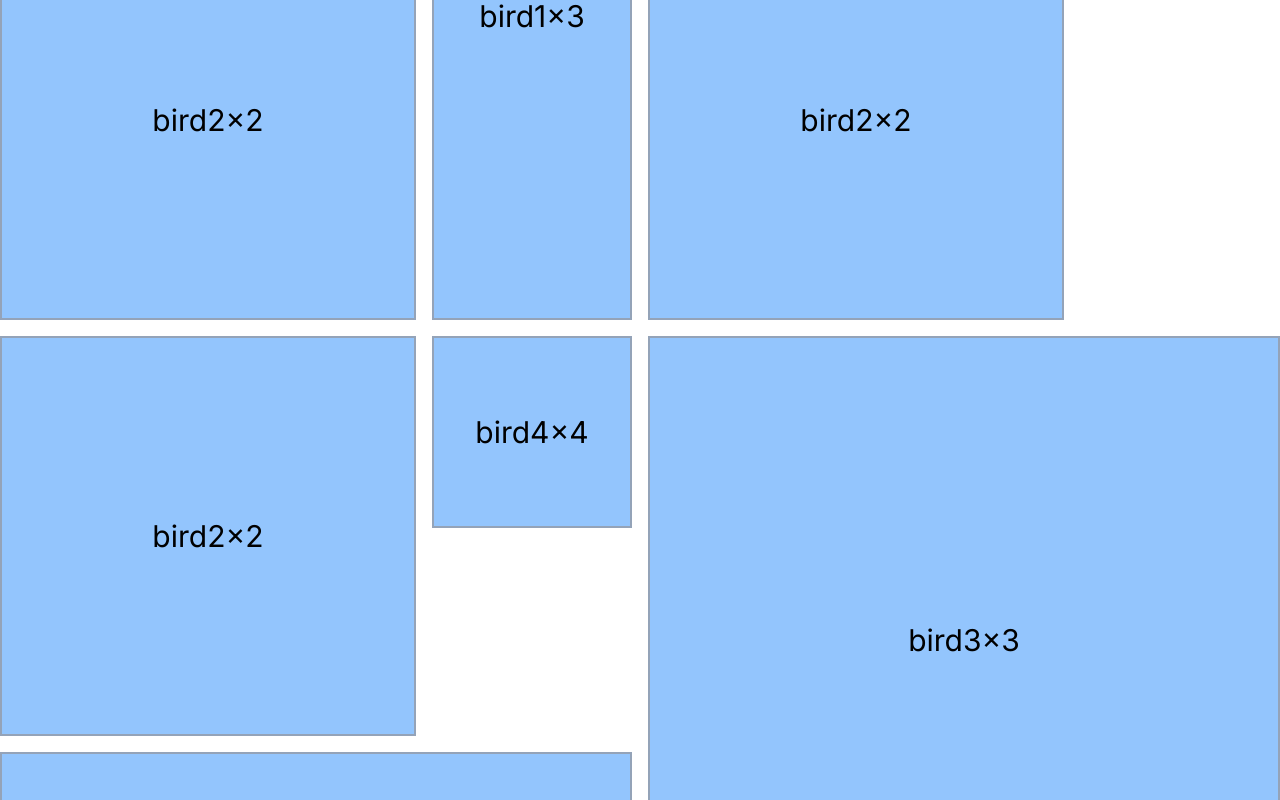
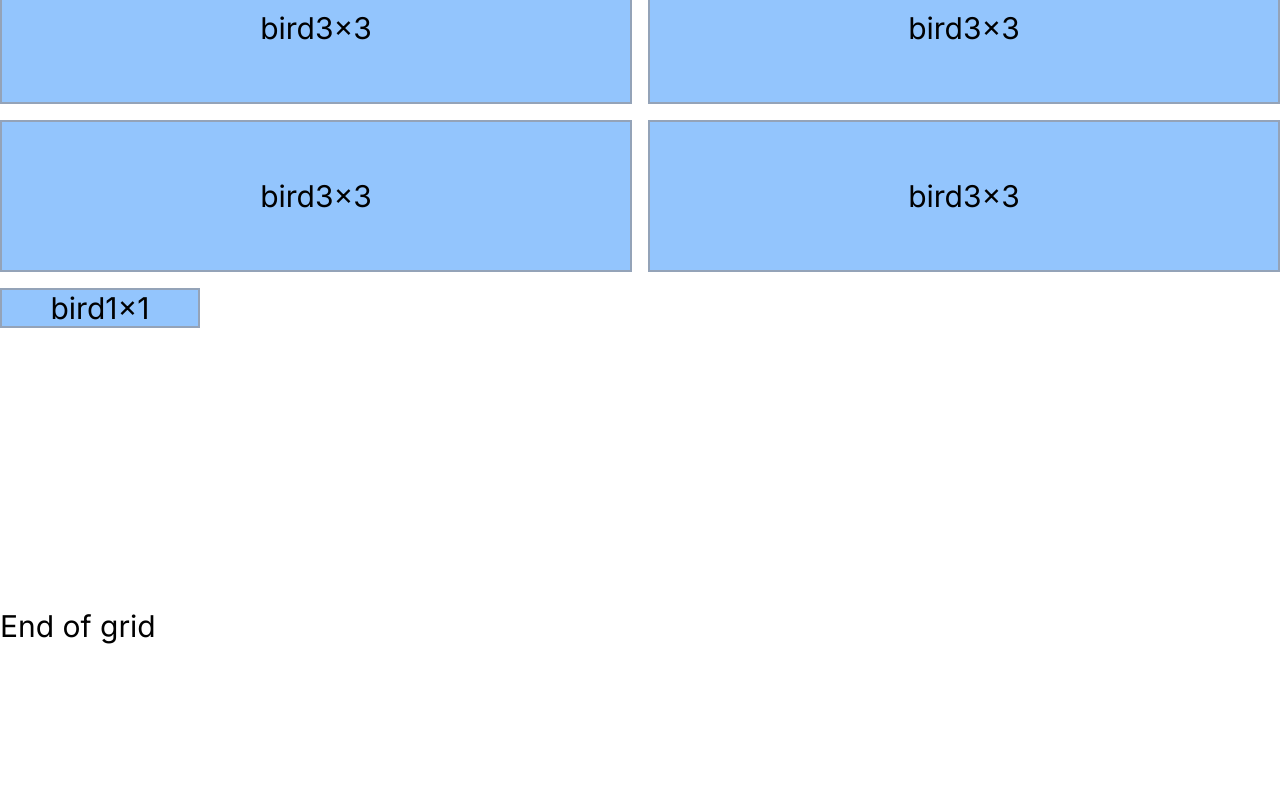
Before and after one commit to GregWatson/my-css-grid, a Next.js app: page /test in a window 1280 px wide. Shown: the part 600-1400 px from the top of the page. After the commit the page ends 1244 px from the top, so only its background shows below. Built offline with nearby package versions, Linux system fonts and the light colour scheme.

Commit message:
Try using style instead of className.

```diff
--- a/components/cssgrid/css-grid2.tsx
+++ b/components/cssgrid/css-grid2.tsx
@@ -1,3 +1,5 @@
+import { TemplateContext } from "next/dist/shared/lib/app-router-context.shared-runtime";
+
 const TEST_DATA = [
   {
     name: "bird",
@@ -32,7 +34,8 @@ function GridItem({
   }
   return (
     <div
-      className={`${cn} min-h-48 bg-blue-300 flex justify-center items-center border-2 border-slate-400`}
+      className={`${cn} min-h-[40px] bg-blue-300 flex justify-center items-center border-2 border-slate-400`}
+      style={{ gridRow: `span ${rowspan}`, gridColumn: `span ${colspan}` }}
     >
       {name}
       {`${colspan}x${rowspan}`}
@@ -40,11 +43,17 @@ function GridItem({
   );
 }
 
+// I think one key is the "grid-rows..." magic. If you calculate the number of rows you can do
+// it like I did below.
 function CssGrid2() {
+  const rows = 20;
   return (
     <div>
       <h1 className="text-3xl text-center w-full bg-slate-200">CssGrid2</h1>
-      <div className="grid grid-cols-6 grid-rows-[repeat(20,minmax(100px,1fr))] gap-4 w-full">
+      <div
+        className="grid grid-cols-6 gap-4 w-full"
+        style={{ gridTemplateRows: `repeat(${rows},minmax(0px,1fr))` }}
+      >
         <GridItem name="bird" colspan={2} rowspan={2} />
         <GridItem name="bird" colspan={2} rowspan={1} />
         <GridItem name="bird" colspan={1} rowspan={2} />
@@ -60,6 +69,7 @@ function CssGrid2() {
         <GridItem name="bird" colspan={3} rowspan={3} />
         <GridItem name="bird" colspan={1} rowspan={1} />
       </div>
+      <p>End of grid</p>
     </div>
   );
 }
```
